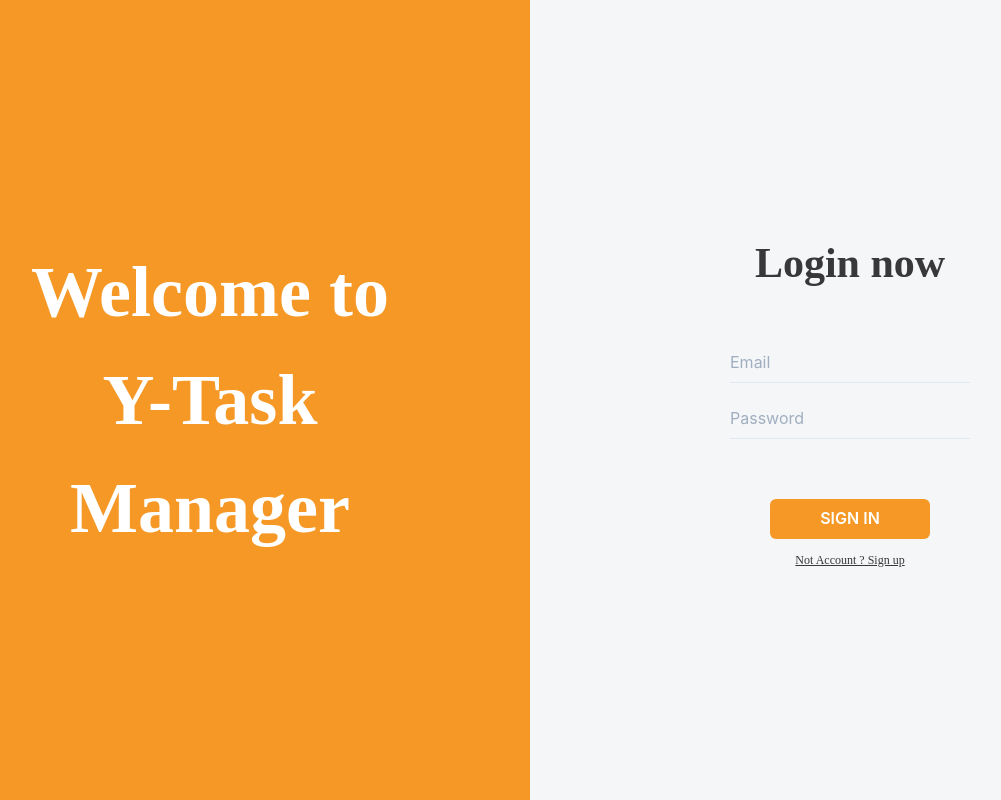
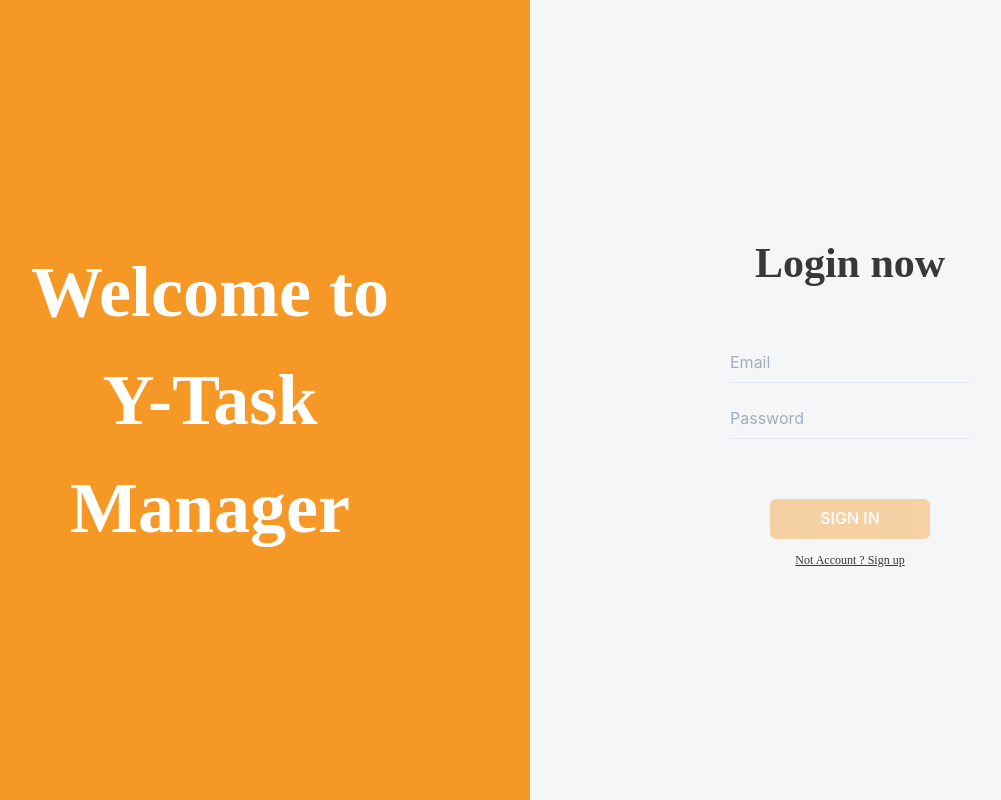
Before and after one commit to WildCodeSchool/2109-wns-remote1-yellowteam-front, a React (Create React App) app: page /login in a window 1280 px wide. Shown: the whole page, without its empty margins (110-1111 px from the left). Built offline with nearby package versions, Linux system fonts and the light colour scheme; no server answers.

Commit message:
add constraint validators

```diff
--- a/src/pages/Login.tsx
+++ b/src/pages/Login.tsx
@@ -12,9 +12,14 @@ export default function Login(): JSX.Element {
   const navigate = useNavigate()
   // eslint-disable-next-line @typescript-eslint/no-unused-vars
   const [cookies, setCookies] = useCookies()
-  const [isLoading, setLoading] = useState<boolean>(false)
 
-  const { handleSubmit, register } = useForm()
+  const {
+    handleSubmit,
+    register,
+    formState: { errors, isValid, isSubmitted },
+  } = useForm({
+    mode: 'onChange',
+  })
 
   const { dispatchLogin } = useAppState()
   const [login] = useMutateLoginMutation({
@@ -29,7 +34,6 @@ export default function Login(): JSX.Element {
   })
 
   const onSubmit = async ({ email, password }: FieldValues): Promise<void> => {
-    setLoading(true)
     login({
       variables: { data: { email, password } },
     })
@@ -78,12 +82,12 @@ export default function Login(): JSX.Element {
         </FormControl>
         <Button
           my={3}
-          // mx={1}
           w={['65%', '55%', '35%', '25%']}
           backgroundColor={mainTheme.colors.orange}
           color="#ffffff"
           onClick={handleSubmit(onSubmit)}
-          isLoading={isLoading}
+          isLoading={isSubmitted}
+          isDisabled={!isValid && true}
         >
           SIGN IN
         </Button>
--- a/src/pages/Register.tsx
+++ b/src/pages/Register.tsx
@@ -16,9 +16,14 @@ export default function Register(): JSX.Element {
   const navigate = useNavigate()
 
   const [cookies, setCookies] = useCookies()
-  const [isLoading, setLoading] = useState<boolean>(false)
 
-  const { handleSubmit, register, formState } = useForm()
+  const {
+    handleSubmit,
+    register,
+    formState: { errors, isValid, isSubmitted },
+  } = useForm({
+    mode: 'onChange',
+  })
 
   const { dispatchLogin } = useAppState()
 
@@ -45,7 +50,6 @@ export default function Register(): JSX.Element {
     email,
     password,
   }: FieldValues): Promise<void> => {
-    setLoading(true)
     mutateRegister({
       variables: { data: { first_name, last_name, email, password } },
       onCompleted: () => {
@@ -117,8 +121,8 @@ export default function Register(): JSX.Element {
           backgroundColor={mainTheme.colors.orange}
           color="#ffffff"
           onClick={handleSubmit(onSubmit)}
-          isLoading={isLoading}
-          isDisabled={!formState.isValid}
+          isLoading={isSubmitted}
+          isDisabled={!isValid && true}
         >
           SIGN UP
         </Button>
```
